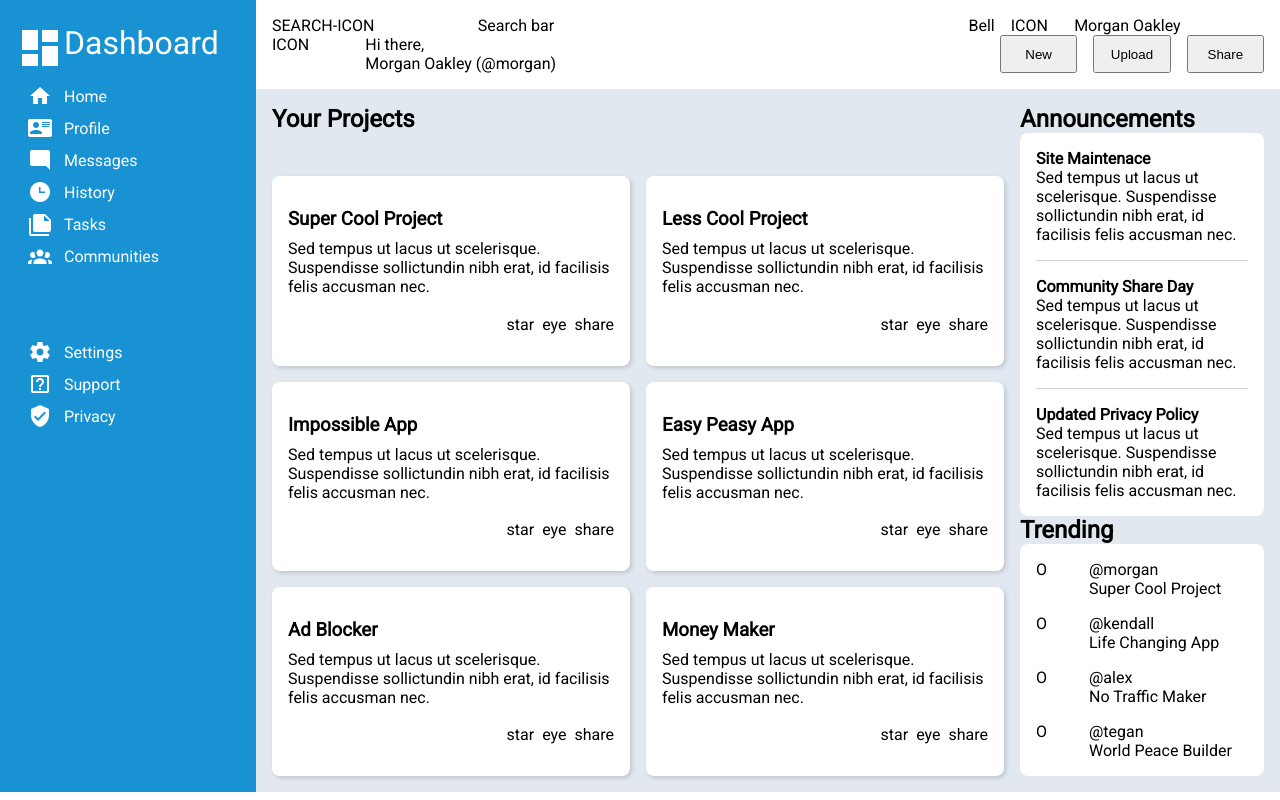
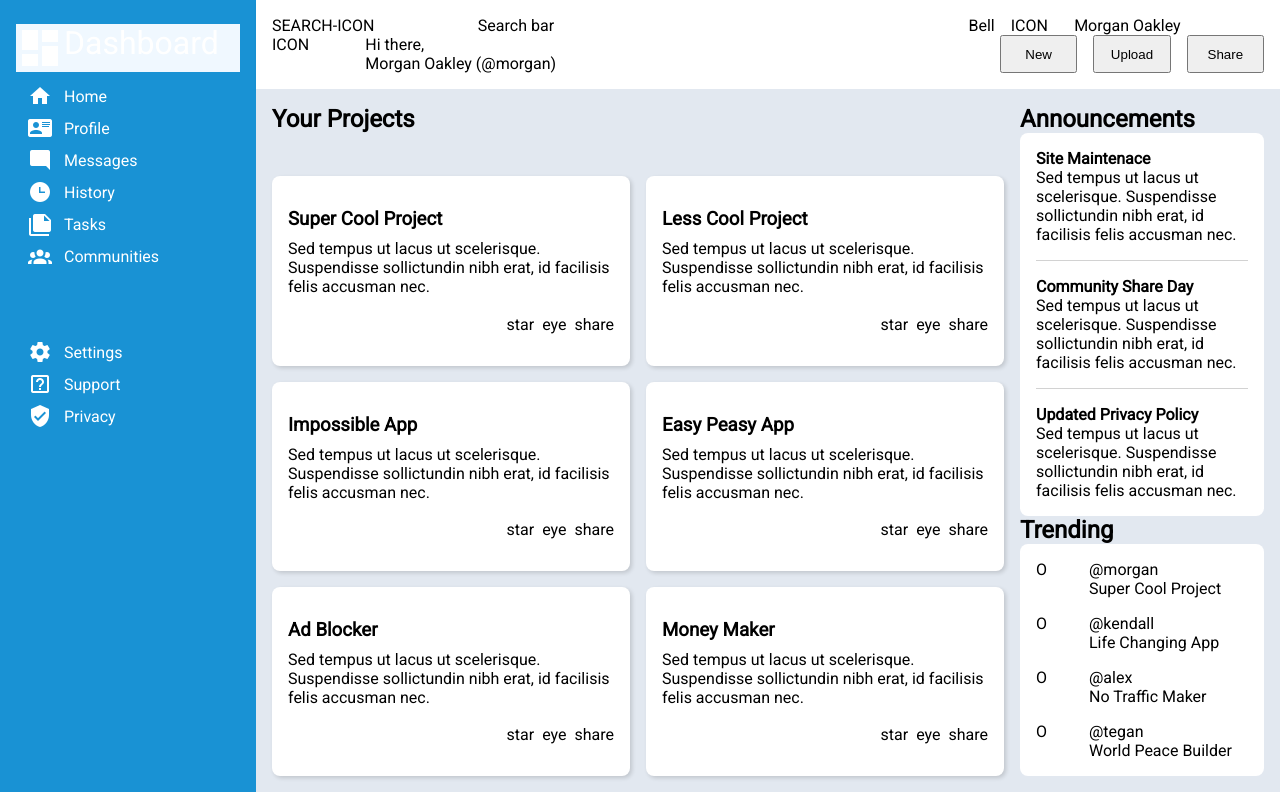
Before and after one commit to bret-henderson/admin-dashboard, a plain HTML site: page index.html in a window 1280 px wide. In both pictures the pointer is over the element "Dashboard". Drawn offline with Linux system fonts and the light colour scheme.

Commit message:
Add hover to sidebar

```diff
--- a/style.css
+++ b/style.css
@@ -35,6 +35,10 @@ body {
 .sidebar > div {
     display: grid;
     grid-template-columns: 48px 1fr;
+}
+
+.sidebar > div:hover {
+    background-color: aliceblue;
 }
 
 .sidebar > div > img{
```
